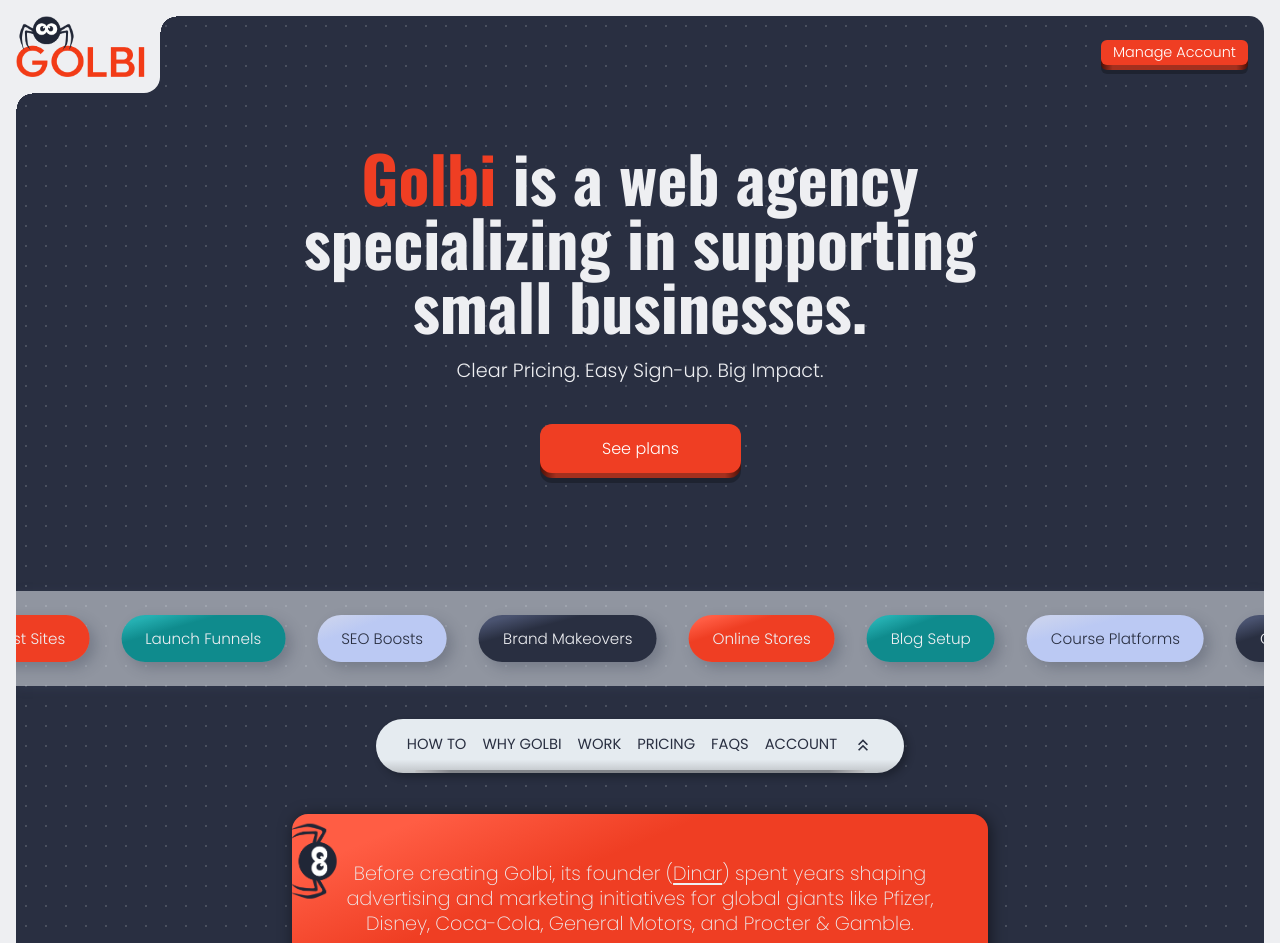
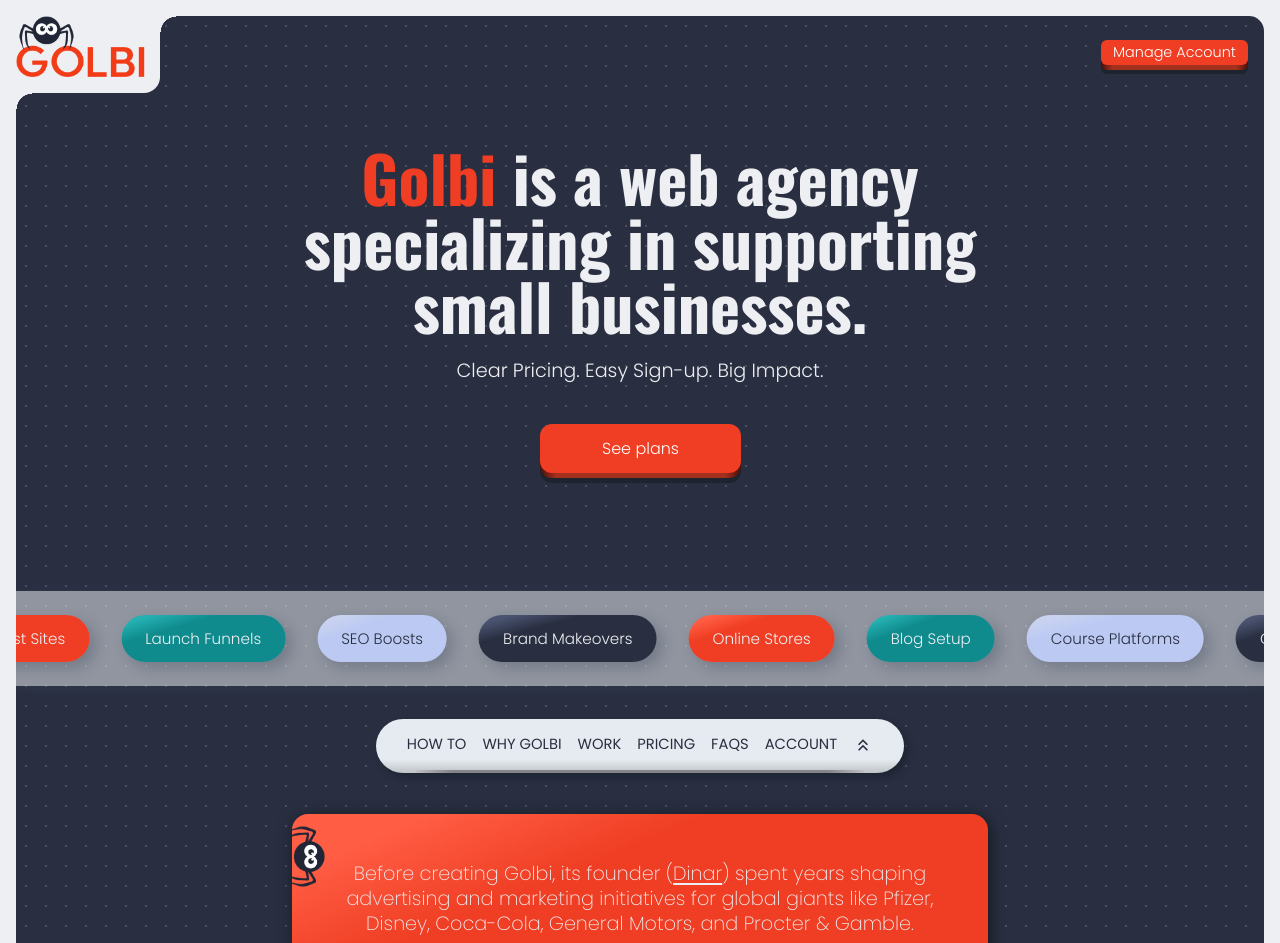
Before and after one commit to dinardavis/golbi, a React (Create React App) app in the folder client/: page / in a window 1280 px wide. Shown: the top 943 px of the page. Built offline with nearby package versions, Linux system fonts and the light colour scheme.

Commit message:
Update about styling

```diff
--- a/client/src/assets/css/style.css
+++ b/client/src/assets/css/style.css
@@ -359,7 +359,7 @@
 .about-spider-1,
 .about-spider-2 {
   position: absolute;
-  width: 75px;
+  width: 60px;
   opacity: 1;
 }
 
```
